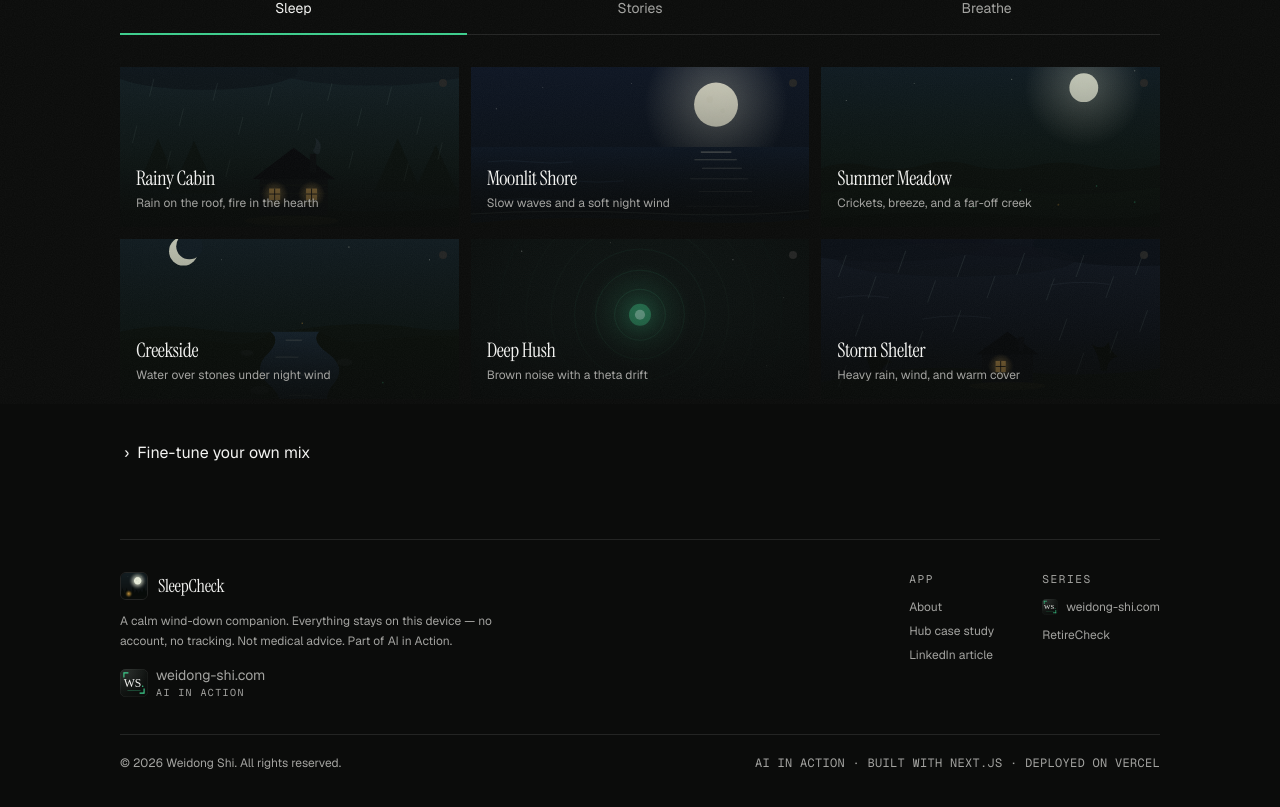
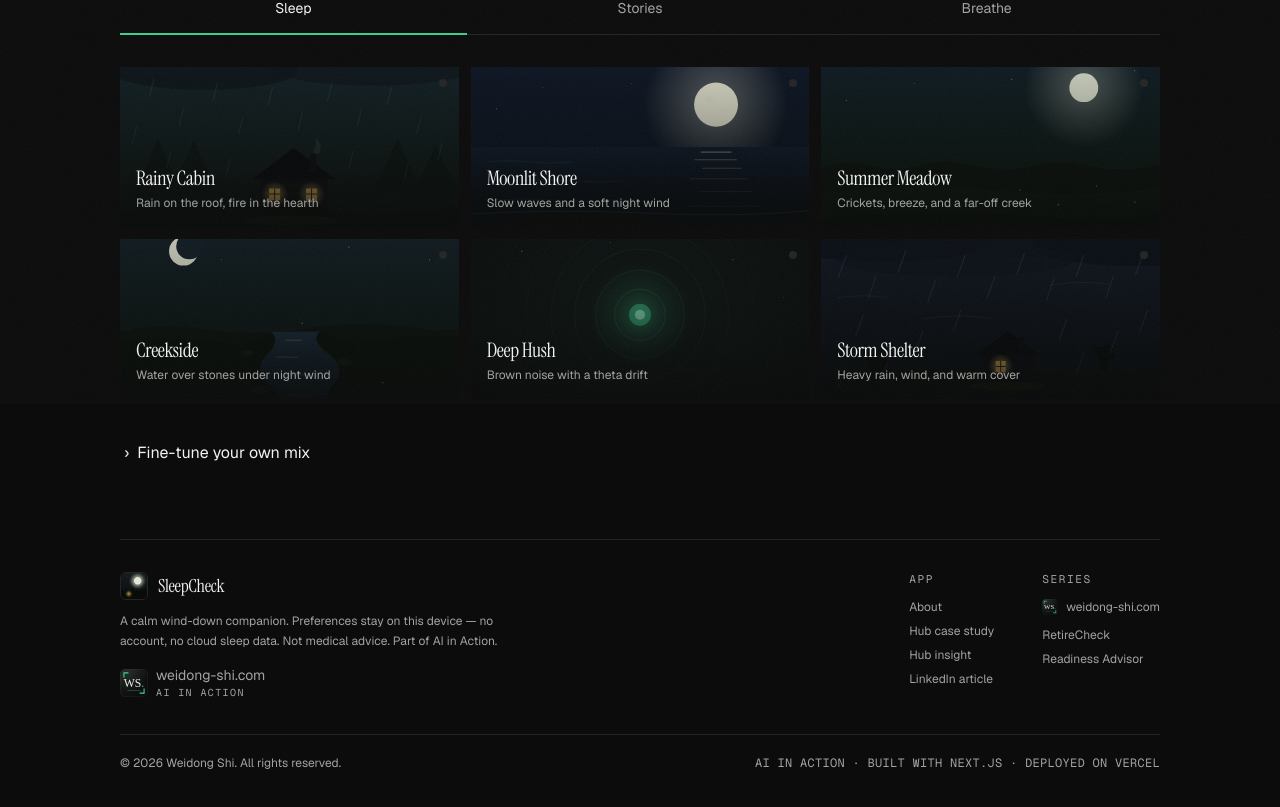
Before and after one commit to weidong808/SleepCheck, a Next.js app: page / in a window 1280 px wide. Shown: the part 396-1203 px from the top of the page. Built offline with nearby package versions, Linux system fonts and the light colour scheme.

Commit message:
Polish SleepCheck: hub routes, privacy wording, series footer links

```diff
--- a/src/components/SleepApp.tsx
+++ b/src/components/SleepApp.tsx
@@ -18,9 +18,12 @@ import {
   APP_TAGLINE,
   LINKEDIN_ARTICLE_LABEL,
   LINKEDIN_ARTICLE_URL,
+  READINESS_URL,
   RETIRECHECK_URL,
   SITE_CASE_STUDY_LABEL,
   SITE_CASE_STUDY_URL,
+  SITE_INSIGHT_LABEL,
+  SITE_INSIGHT_URL,
   SITE_SERIES_NAME,
 } from "@/lib/brand";
 import { audioEngine } from "@/lib/audioEngine";
@@ -1177,8 +1180,8 @@ export function SleepApp() {
                 <span className="display text-lg text-foreground">{APP_NAME}</span>
               </div>
               <p className="mt-3 text-xs leading-relaxed">
-                A calm wind-down companion. Everything stays on this device — no
-                account, no tracking. Not medical advice. Part of{" "}
+                A calm wind-down companion. Preferences stay on this device — no
+                account, no cloud sleep data. Not medical advice. Part of{" "}
                 {SITE_SERIES_NAME}.
               </p>
               <div className="mt-4">
@@ -1213,6 +1216,16 @@ export function SleepApp() {
                   </li>
                   <li>
                     <a
+                      href={SITE_INSIGHT_URL}
+                      target="_blank"
+                      rel="noopener noreferrer"
+                      className="transition-colors hover:text-foreground"
+                    >
+                      {SITE_INSIGHT_LABEL}
+                    </a>
+                  </li>
+                  <li>
+                    <a
                       href={LINKEDIN_ARTICLE_URL}
                       target="_blank"
                       rel="noopener noreferrer"
@@ -1237,6 +1250,16 @@ export function SleepApp() {
                       className="transition-colors hover:text-foreground"
                     >
                       RetireCheck
+                    </a>
+                  </li>
+                  <li>
+                    <a
+                      href={READINESS_URL}
+                      target="_blank"
+                      rel="noopener noreferrer"
+                      className="transition-colors hover:text-foreground"
+                    >
+                      Readiness Advisor
                     </a>
                   </li>
                 </ul>
```
Also changed, not shown: 2 other files (tests, documents, lock files or other folders).
